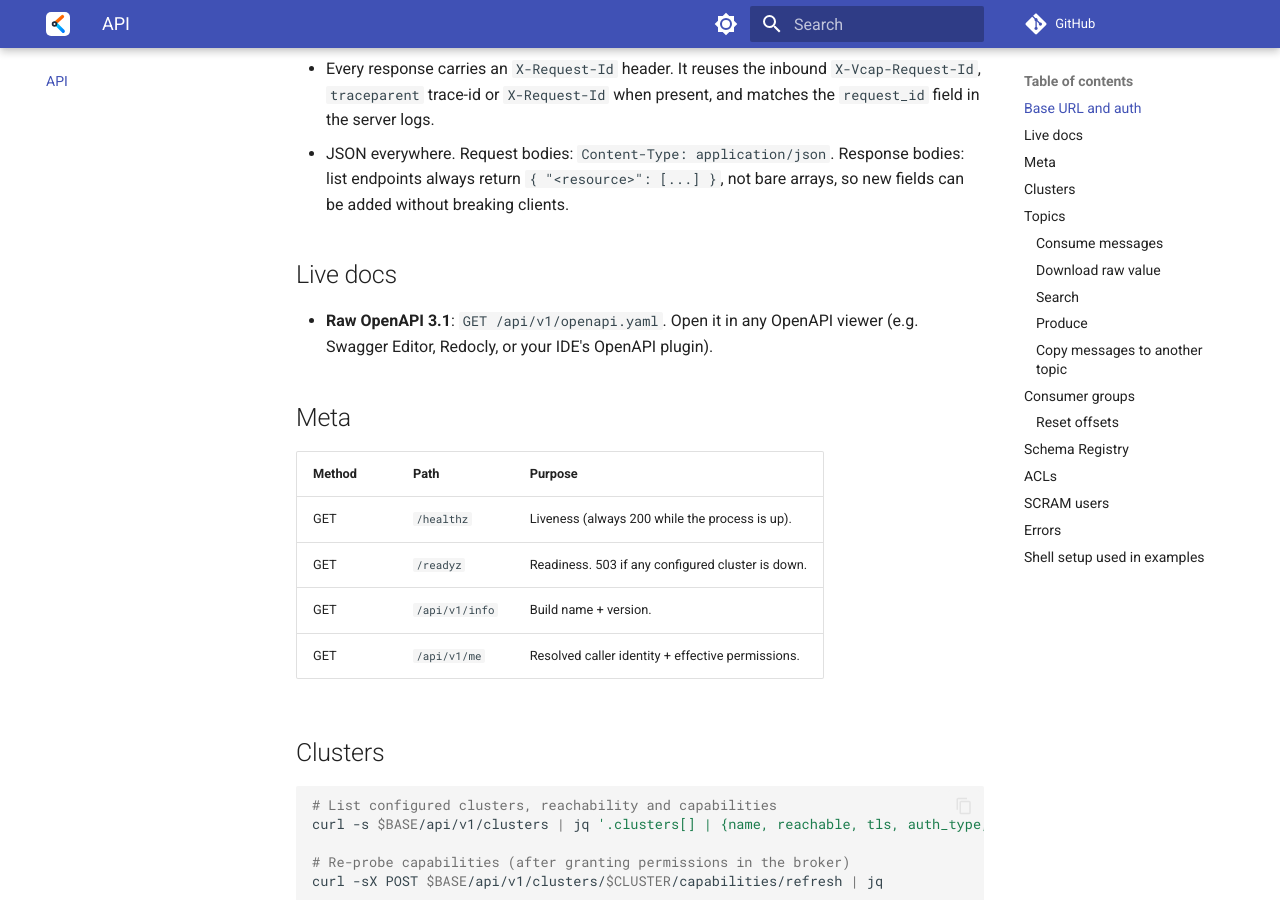
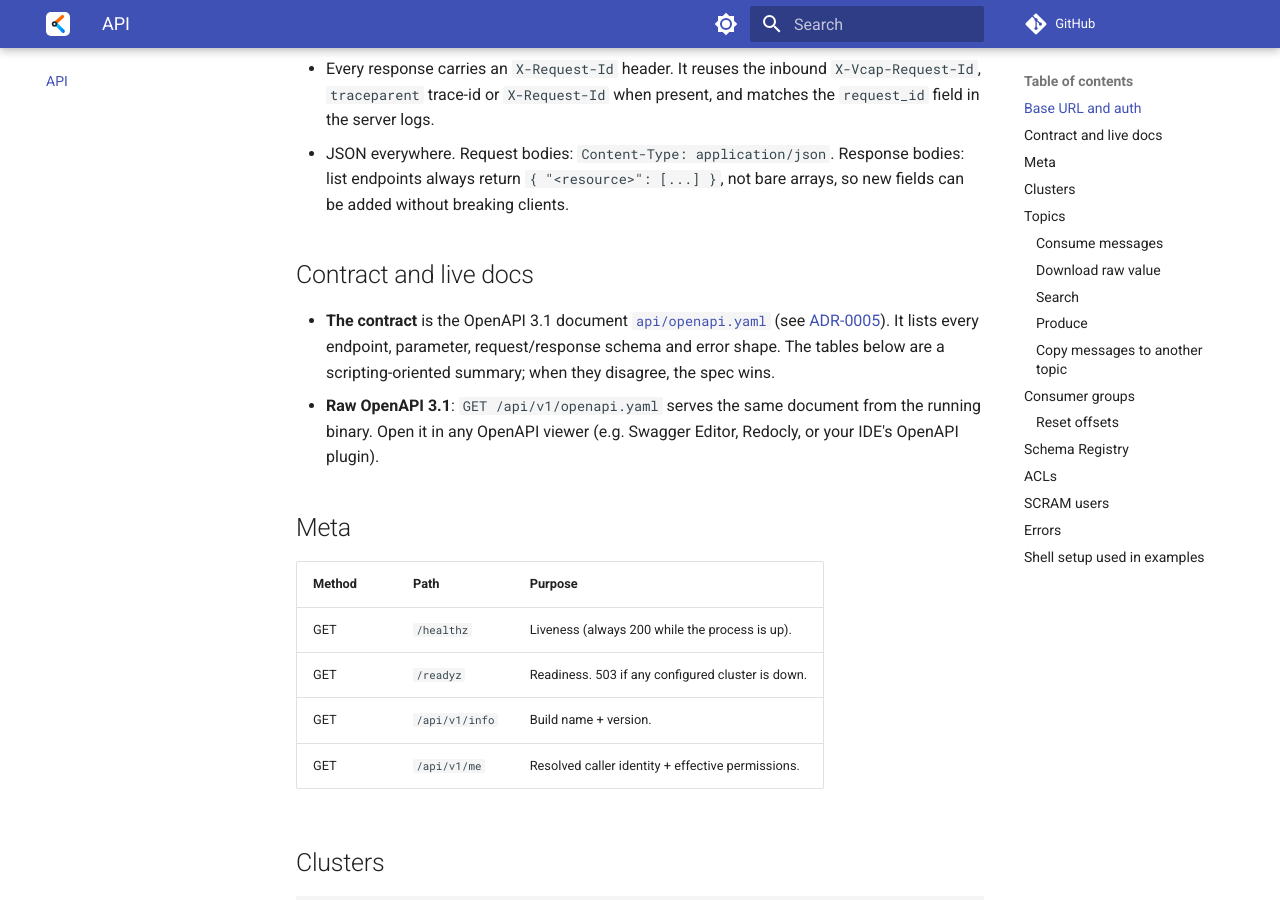
Before and after one commit to FinkeFlo/kafkito, an MkDocs documentation site: the page built from docs/API.md, in a window 1280 px wide and 900 px high, scrolled down 645 px. Built offline with MkDocs 1.6.1 and Material for MkDocs 9.7.7, drawn with Linux system fonts in a browser that asks for light colours; comment, search, counter and statistics services are not loaded.

Commit message:
docs(adr): add ADR-0005 OpenAPI 3.1 as the HTTP contract
Record the removal of Connect-RPC and the spec-first contract with
generated frontend types and CI gates. Mark ADR-0002's RPC layer as
superseded in its amendments and point docs/API.md at api/openapi.yaml.

Co-authored-by: Copilot <223556219+Copilot@users.noreply.github.com>
Signed-off-by: FinkeFlo <5244525+FinkeFlo@users.noreply.github.com>

```diff
--- a/docs/API.md
+++ b/docs/API.md
@@ -27,10 +27,16 @@ endpoints that back the web UI — stable, documented, scriptable.
   bodies: list endpoints always return `{ "<resource>": [...] }`, not bare
   arrays, so new fields can be added without breaking clients.
 
-## Live docs
+## Contract and live docs
 
-- **Raw OpenAPI 3.1**: `GET /api/v1/openapi.yaml`. Open it in any OpenAPI
-  viewer (e.g. Swagger Editor, Redocly, or your IDE's OpenAPI plugin).
+- **The contract** is the OpenAPI 3.1 document
+  [`api/openapi.yaml`](https://github.com/FinkeFlo/kafkito/blob/main/api/openapi.yaml) (see
+  [ADR-0005](adr/0005-openapi-contract.md)). It lists every endpoint,
+  parameter, request/response schema and error shape. The tables below are
+  a scripting-oriented summary; when they disagree, the spec wins.
+- **Raw OpenAPI 3.1**: `GET /api/v1/openapi.yaml` serves the same document
+  from the running binary. Open it in any OpenAPI viewer (e.g. Swagger
+  Editor, Redocly, or your IDE's OpenAPI plugin).
 
 ## Meta
 
--- a/mkdocs.yml
+++ b/mkdocs.yml
@@ -55,3 +55,4 @@ nav:
       - ADR-0002: adr/0002-tech-stack.md
       - ADR-0003: adr/0003-cloud-foundry-readiness.md
       - ADR-0004: adr/0004-xsuaa-build-tag.md
+      - ADR-0005: adr/0005-openapi-contract.md
```
Also changed, not shown: README.md (+1 -0 lines), docs/adr/0002-tech-stack.md (+5 -2 lines), docs/adr/0005-openapi-contract.md (added, +90 -0 lines), docs/index.md (+1 -0 lines).
